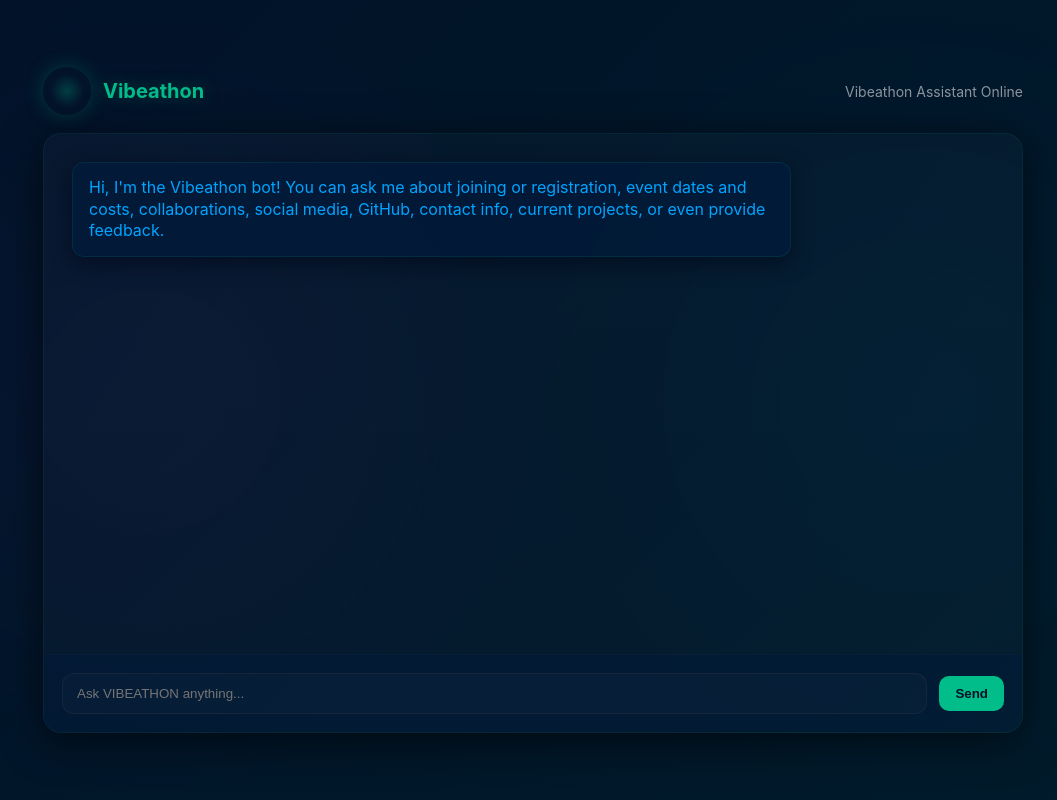
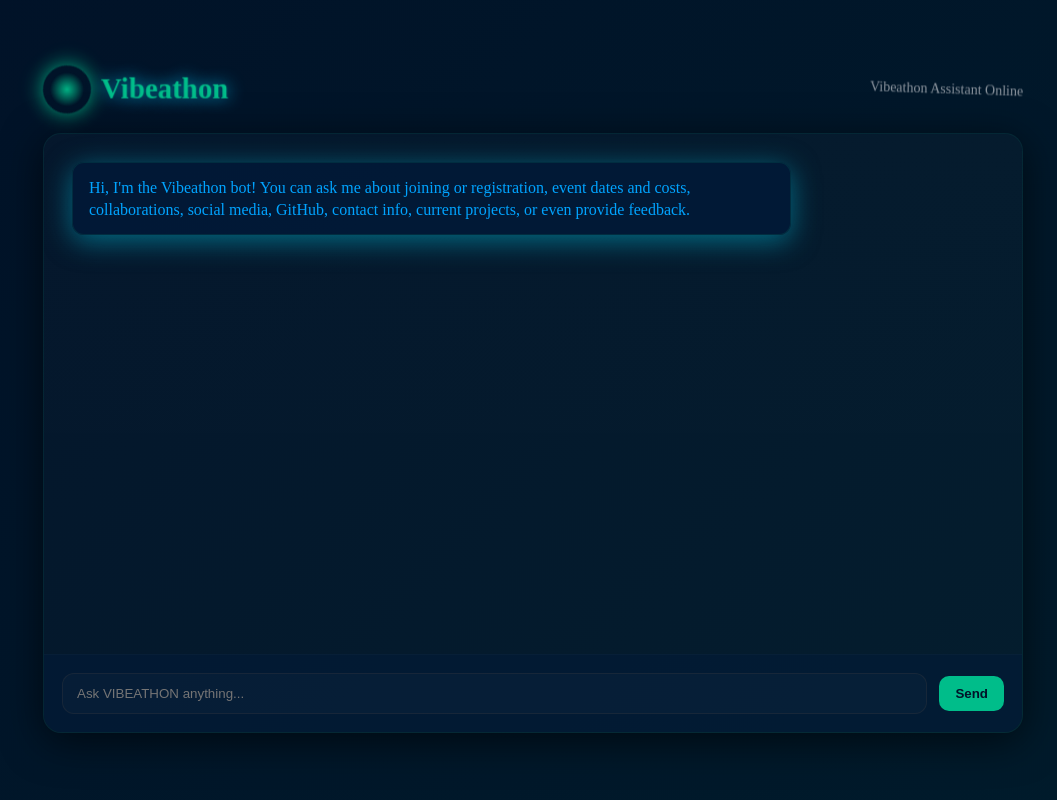
Before and after one commit to krishramoju2/2, a Python web app: template templates/index.html in a window 1280 px wide. Shown: the whole page, without its empty margins (107-1164 px from the left). Run offline with Jinja, Linux system fonts and the light colour scheme; the template is opened without the code that fills it, so the values that code supplies are empty.

Commit message:
Update style.css

```diff
--- a/static/style.css
+++ b/static/style.css
@@ -1,25 +1,24 @@
-:root{
+:root {
     --bg-1:#011228;
     --bg-2:#001b2b;
     --accent:#00BD8A;
     --accent-2:#00A4FF;
+    --accent-3:#FF6EC7;
     --muted:#8B949E;
     --panel:#011B3B80;
-  --glass: rgba(255,255,255,0.03);
 }
 
-*{box-sizing:border-box}
-html,body,#app{height:100%}
-body{
-  margin:0;
-  font-family:Inter, ui-sans-serif, system-ui, -apple-system, 'Segoe UI', Roboto, 'Helvetica Neue', Arial;
+/* Reset */
+* { box-sizing:border-box; }
+html, body, #app { height:100%; margin:0; }
+body {
+    font-family: 'Playfair Display', serif; /* calligraphy style */
     background: linear-gradient(135deg, var(--bg-1) 0%, var(--bg-2) 100%);
     color:#e6f1ff;
-  -webkit-font-smoothing:antialiased;
-  -moz-osx-font-smoothing:grayscale;
 }
 
-.app-root{
+/* Root container */
+.app-root {
     min-height:100vh;
     display:flex;
     flex-direction:column;
@@ -29,48 +28,119 @@
     position:relative;
 }
 
-.canvas-bg{position:absolute;inset:0;opacity:0.18;pointer-events:none;background:
-  radial-gradient(circle at 20% 50%, rgba(157,78,221,0.25) 0%, transparent 40%),
-  radial-gradient(circle at 80% 50%, rgba(0,164,255,0.18) 0%, transparent 40%);
-  filter:blur(20px);
+/* Header */
+.app-header {
+    width:100%;
+    max-width:980px;
+    display:flex;
+    align-items:center;
+    justify-content:space-between;
+    margin-bottom:18px;
+    z-index:2;
+    animation: fadeDown 1s ease forwards, bounce 2s infinite alternate;
+}
+@keyframes fadeDown { 0% { opacity:0; transform: translateY(-50px);} 100% { opacity:1; transform: translateY(0);} }
+@keyframes bounce { 0% { transform:translateY(0);} 50% { transform:translateY(-5px);} 100% { transform:translateY(0);} }
+
+.logo-wrap { display:flex; align-items:center; gap:12px; }
+
+/* Logo glow */
+.logo {
+    font-weight:700;
+    font-size:28px;
+    color: var(--accent);
+    text-shadow: 0 0 15px var(--accent);
+    animation: glowText 3s infinite alternate, scaleText 2s infinite alternate;
+}
+@keyframes glowText {
+    0% { text-shadow: 0 0 10px var(--accent); }
+    50% { text-shadow: 0 0 20px var(--accent-2); }
+    100% { text-shadow: 0 0 25px var(--accent-3); }
+}
+@keyframes scaleText {
+    0% { transform:scale(1); } 50% { transform:scale(1.1); } 100% { transform:scale(1); }
 }
 
-.app-header{width:100%;max-width:980px;display:flex;align-items:center;justify-content:space-between;margin-bottom:18px;z-index:2}
-.logo-wrap{display:flex;align-items:center;gap:12px}
-.logo{font-weight:700;font-size:20px;color:var(--accent);text-shadow:0 0 18px rgba(0,189,138,0.35)}
-.logo-glow{width:48px;height:48px;border-radius:999px;background:radial-gradient(circle, rgba(0,189,138,0.25) 0%, transparent 50%);box-shadow:0 0 20px rgba(0,189,138,0.25)}
-.status{color:var(--muted);font-size:14px}
+.logo-glow {
+    width:48px;
+    height:48px;
+    border-radius:999px;
+    background: radial-gradient(circle, var(--accent) 0%, transparent 50%);
+    box-shadow:0 0 20px var(--accent);
+    animation: pulse 2s infinite alternate ease-in-out, rotateLogo 4s linear infinite;
+}
+@keyframes pulse { 0%,100%{transform:scale(1);opacity:0.8;}50%{transform:scale(1.2);opacity:1;} }
+@keyframes rotateLogo {0%{transform:rotate(0deg);}100%{transform:rotate(360deg);} }
 
-.chat-panel{width:100%;max-width:980px;background:linear-gradient(180deg, rgba(255,255,255,0.02), rgba(255,255,255,0.015));border-radius:18px;border:1px solid rgba(0,189,138,0.08);overflow:hidden;box-shadow:0 8px 40px rgba(0,0,0,0.6);z-index:2}
+/* Status */
+.status {
+    color: var(--muted);
+    font-size:14px;
+    opacity:0;
+    animation: fadeInStatus 2s ease forwards, wiggle 1.5s infinite alternate;
+}
+@keyframes fadeInStatus { 0%{opacity:0;transform:translateY(-10px);}100%{opacity:1;transform:translateY(0);} }
+@keyframes wiggle {0%{transform:rotate(-2deg);}50%{transform:rotate(2deg);}100%{transform:rotate(-2deg);}}
 
-.messages{height:520px;overflow-y:auto;padding:28px;display:flex;flex-direction:column;gap:18px}
-.message{max-width:78%;display:flex;gap:12px;align-items:flex-start}
-.message.bot{justify-content:flex-start}
-.message.user{justify-content:flex-end;align-self:flex-end}
-.bubble{padding:14px 16px;border-radius:12px;line-height:1.35;box-shadow:0 6px 20px rgba(2,6,23,0.6)}
-.bubble.bot{background:rgba(1,27,59,0.7);border:1px solid rgba(0,189,138,0.12);color:var(--accent-2);}
-.bubble.user{background:rgba(1,18,40,0.8);border:1px solid rgba(0,164,255,0.09);color:#c9d1d9}
-.meta{font-size:12px;color:var(--muted);margin-bottom:6px}
+/* Chat panel */
+.chat-panel {
+    width:100%;
+    max-width:980px;
+    background: linear-gradient(180deg, rgba(255,255,255,0.02), rgba(255,255,255,0.015));
+    border-radius:18px;
+    border:1px solid rgba(0,189,138,0.08);
+    overflow:hidden;
+    box-shadow:0 8px 40px rgba(0,0,0,0.6);
+    z-index:2;
+    animation: slideUp 1s ease forwards;
+}
+@keyframes slideUp {0%{opacity:0;transform:translateY(50px);}100%{opacity:1;transform:translateY(0);}}
 
-.typing{display:none;padding:0 28px 18px}
-.typing .dot{display:inline-block;width:8px;height:8px;border-radius:999px;margin-right:6px;background:var(--accent);opacity:0.85;animation:typing 1s infinite}
-.typing .dot:nth-child(2){animation-delay:0.12s}
-.typing .dot:nth-child(3){animation-delay:0.24s}
-@keyframes typing{0%{transform:translateY(0) scale(1);opacity:0.6}50%{transform:translateY(-6px) scale(1.15);opacity:1}100%{transform:translateY(0) scale(1);opacity:0.6}}
-
-.composer{display:flex;gap:12px;padding:18px;border-top:1px solid rgba(255,255,255,0.02);background:var(--panel);align-items:center}
-.input{flex:1;padding:12px 14px;border-radius:12px;border:1px solid rgba(48,54,61,0.4);background:rgba(255,255,255,0.02);color:#c9d1d9;outline:none}
-.input:focus{box-shadow:0 0 18px rgba(0,189,138,0.12);border-color:rgba(0,189,138,0.25)}
-.send{padding:10px 16px;border-radius:10px;border:none;background:var(--accent);color:#011228;font-weight:600;cursor:pointer}
-.send:disabled{opacity:0.6;cursor:not-allowed}
-
-.app-footer{margin-top:16px;color:var(--muted);font-size:13px;z-index:2}
-
-/* small screens */
-@media (max-width:640px){
-  .messages{height:60vh;padding:18px}
-  .chat-panel{border-radius:14px}
+/* Messages */
+.messages {
+    height:520px;
+    overflow-y:auto;
+    padding:28px;
+    display:flex;
+    flex-direction:column;
+    gap:18px;
 }
 
-/* small utilities used by server template: */
-.hidden{display:none}
+/* Message animations */
+.message { max-width:78%; display:flex; gap:12px; align-items:flex-start; opacity:0; animation: messageFade 0.5s ease forwards; }
+.message.bot { justify-content:flex-start; }
+.message.user { justify-content:flex-end; align-self:flex-end; }
+
+@keyframes messageFade {0%{opacity:0;transform:translateY(20px) rotateX(-20deg);}100%{opacity:1;transform:translateY(0) rotateX(0deg);} }
+
+.bubble {
+    padding:14px 16px;
+    border-radius:12px;
+    line-height:1.35;
+    box-shadow:0 6px 20px rgba(2,6,23,0.6);
+    animation: bubbleGlow 2.5s infinite alternate;
+}
+@keyframes bubbleGlow {0%{box-shadow:0 6px 20px rgba(2,6,23,0.4);}50%{box-shadow:0 6px 30px rgba(0,164,255,0.6);}100%{box-shadow:0 6px 25px rgba(0,189,138,0.5);} }
+
+.bubble.bot { background:rgba(1,27,59,0.7); border:1px solid rgba(0,189,138,0.12); color:var(--accent-2); }
+.bubble.user { background:rgba(1,18,40,0.8); border:1px solid rgba(0,164,255,0.09); color:#c9d1d9; }
+
+/* Typing animation */
+.typing { display:none; padding:0 28px 18px; }
+.typing .dot { display:inline-block; width:8px; height:8px; border-radius:999px; margin-right:6px; background:var(--accent); opacity:0.85; animation: typing 1s infinite ease-in-out; }
+.typing .dot:nth-child(2) { animation-delay:0.12s; }
+.typing .dot:nth-child(3) { animation-delay:0.24s; }
+@keyframes typing {0%,100%{transform:translateY(0) scale(1);opacity:0.6;}50%{transform:translateY(-6px) scale(1.25);opacity:1;}}
+
+/* Input & Send */
+.composer { display:flex; gap:12px; padding:18px; border-top:1px solid rgba(255,255,255,0.02); background: var(--panel); align-items:center; }
+.input { flex:1; padding:12px 14px; border-radius:12px; border:1px solid rgba(48,54,61,0.4); background:rgba(255,255,255,0.02); color:#c9d1d9; outline:none; transition: box-shadow 0.3s ease, border-color 0.3s ease; }
+.input:focus { box-shadow:0 0 18px var(--accent-2); border-color: var(--accent); }
+
+.send { padding:10px 16px; border-radius:10px; border:none; background: var(--accent); color:#011228; font-weight:600; cursor:pointer; transition: transform 0.3s ease, box-shadow 0.3s ease; }
+.send:hover { transform: translateY(-4px) scale(1.03); box-shadow:0 10px 22px rgba(0,189,138,0.5); }
+.send:active { transform: translateY(0) scale(0.97); }
+
+.app-footer { margin-top:16px; color: var(--muted); font-size:13px; z-index:2; }
+
+@media (max-width:640px){ .messages{height:60vh;padding:18px;} .chat-panel{border-radius:14px;} }
```
Lines whose indentation alone changed are shown as unchanged.
